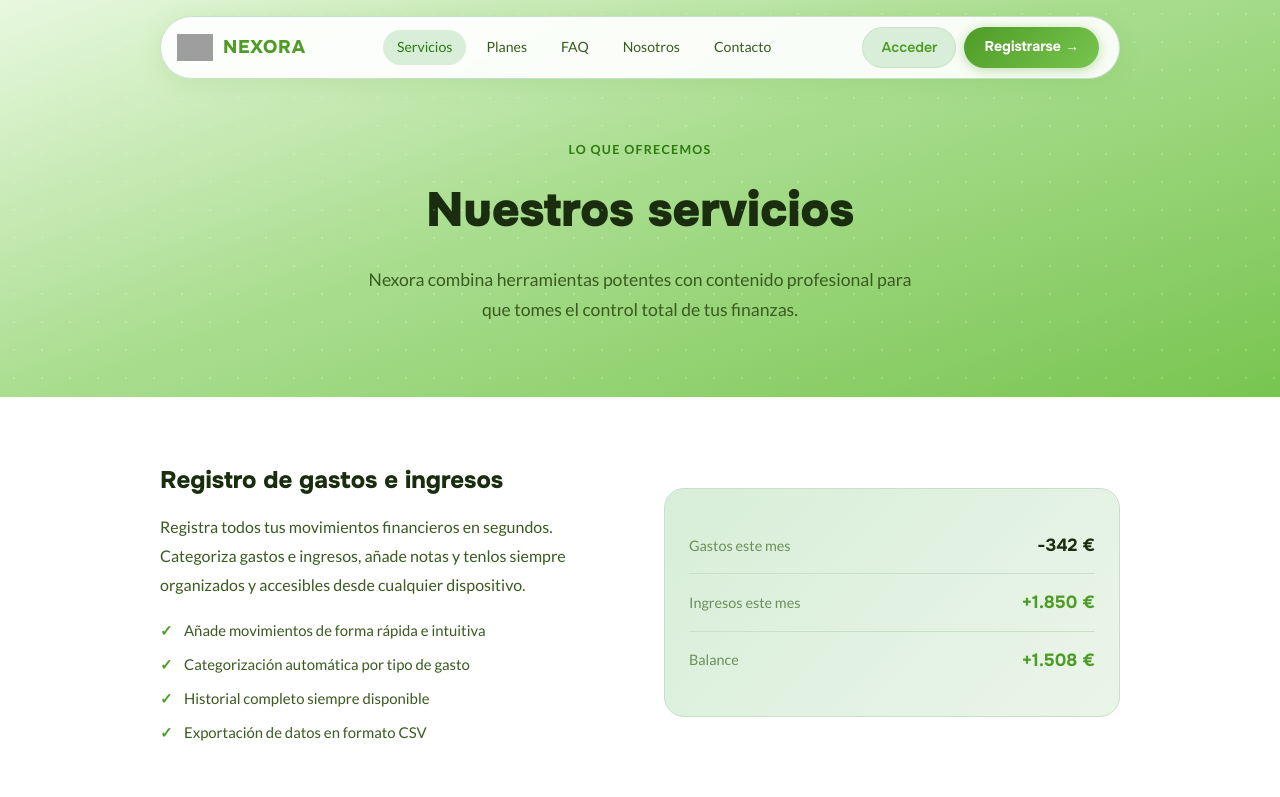
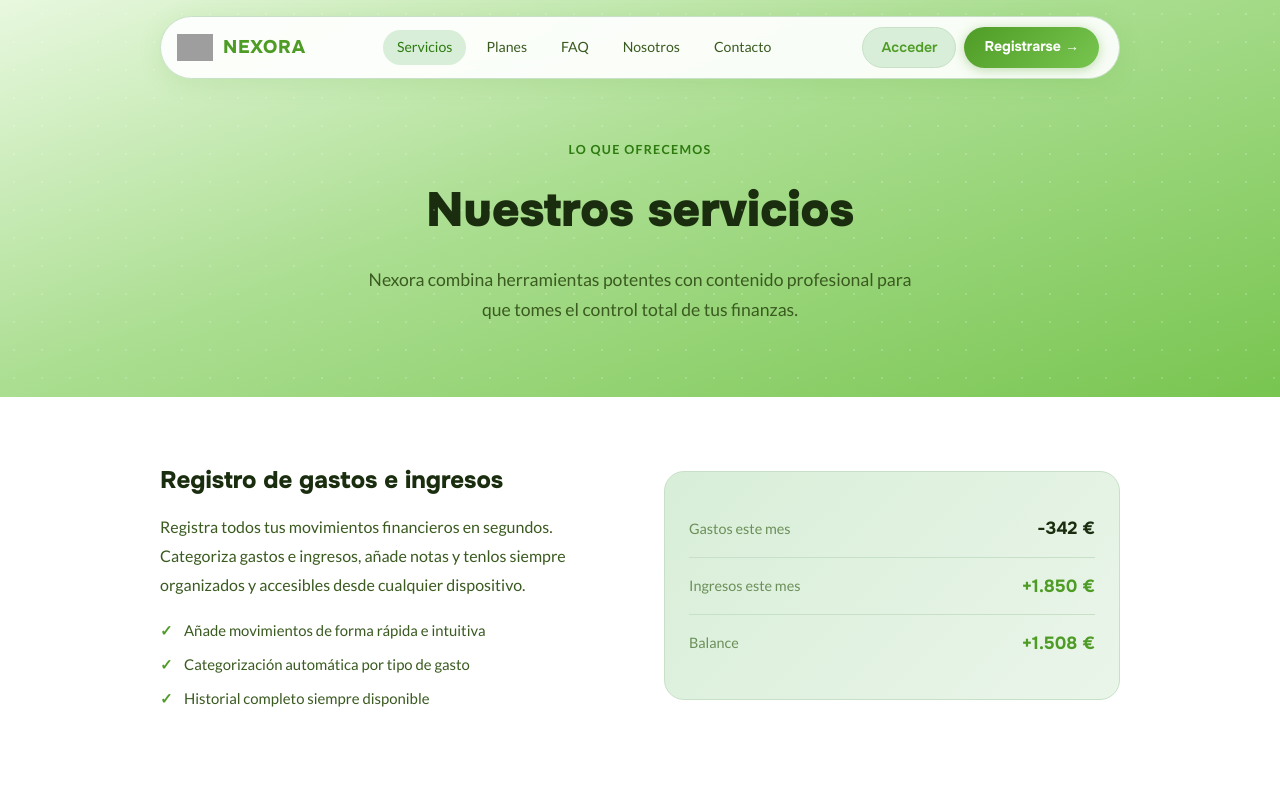
Before and after one commit to 333ares/Nexora, an Angular app in the folder frontend/: page /servicios in a window 1280 px wide. Shown: the top 797 px of the page. Built offline with nearby package versions, Linux system fonts and the light colour scheme; grey boxes are pictures that could not be loaded.

Commit message:
Cambios frontend
He quitado la información de Exportación de datos en formato CSV

```diff
--- a/frontend/src/app/servicios/servicios.html
+++ b/frontend/src/app/servicios/servicios.html
@@ -38,7 +38,7 @@
           <li>Añade movimientos de forma rápida e intuitiva</li>
           <li>Categorización automática por tipo de gasto</li>
           <li>Historial completo siempre disponible</li>
-          <li>Exportación de datos en formato CSV</li>
+
         </ul>
       </div>
       <div class="service-visual">
```
